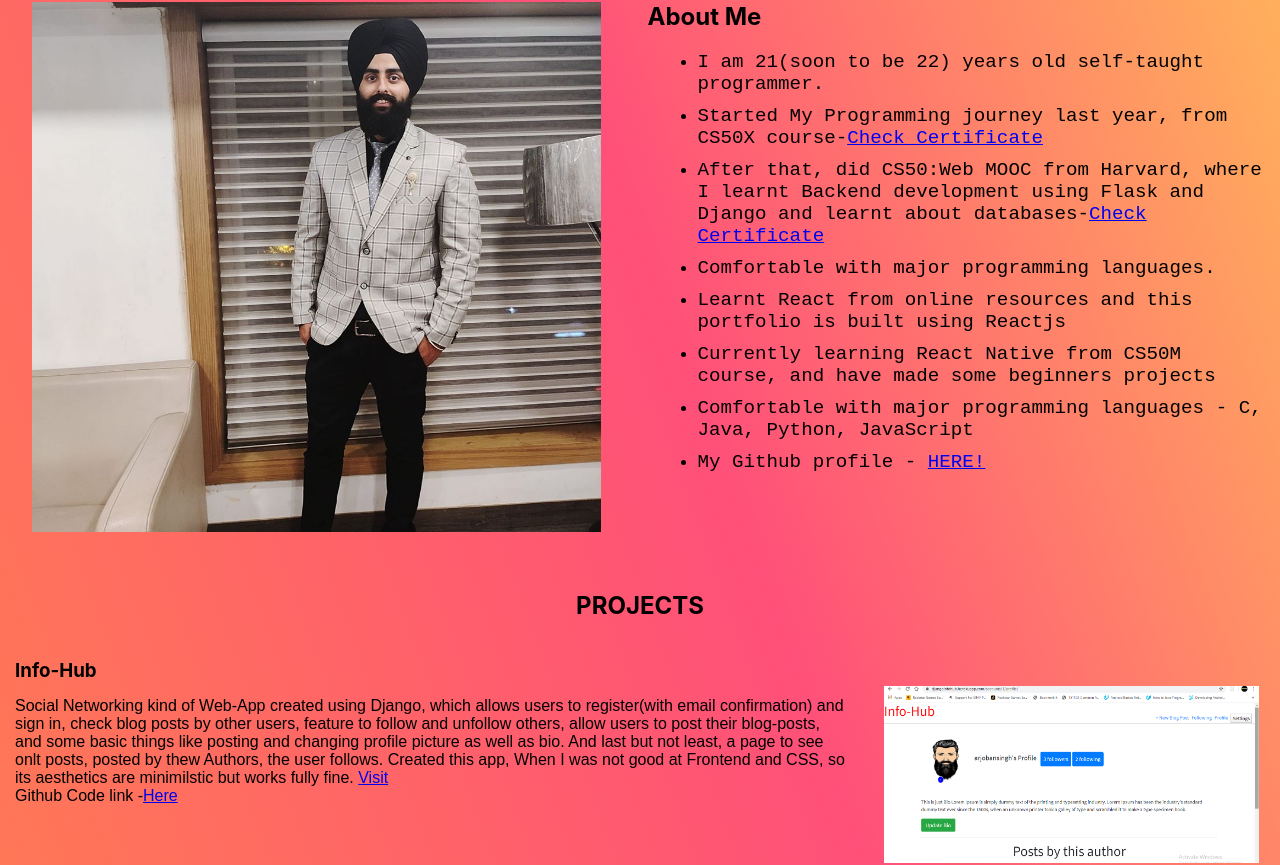
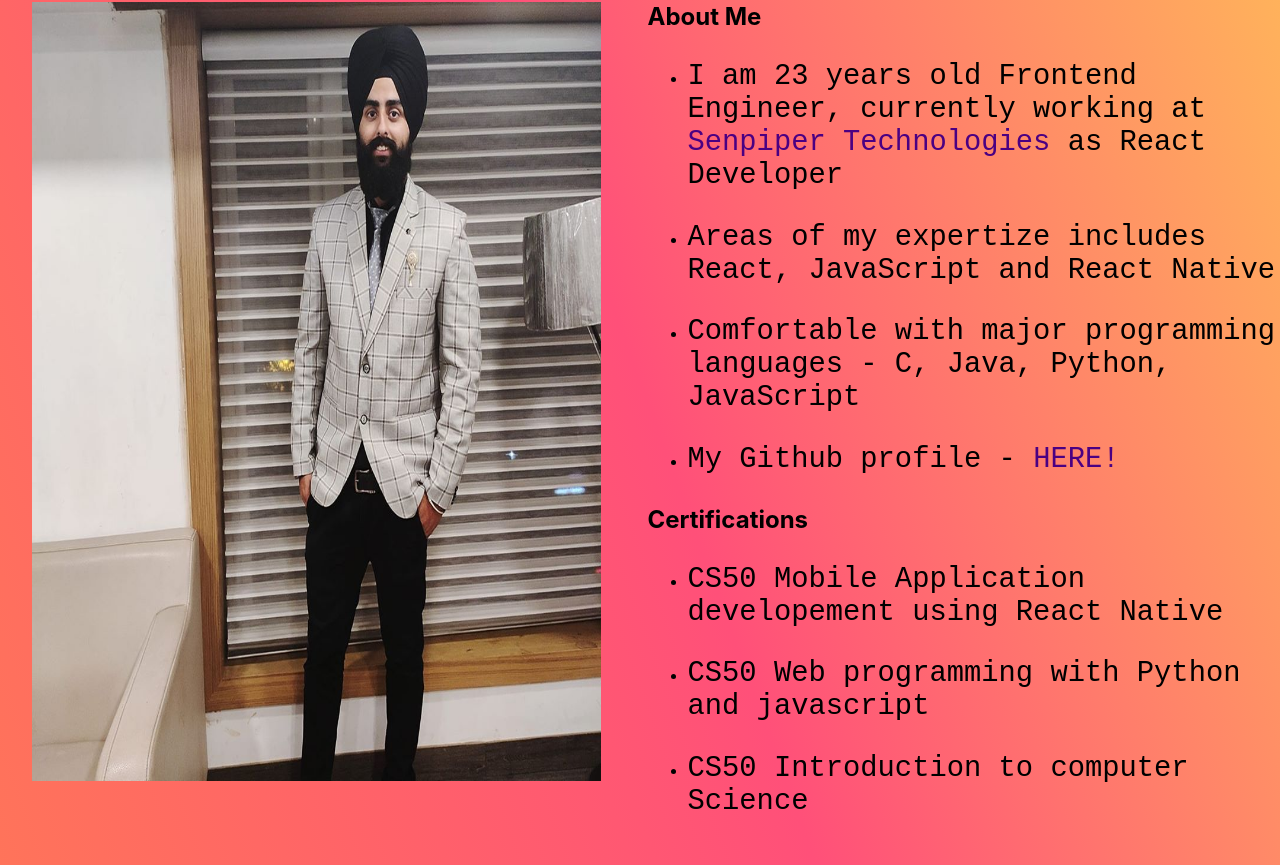
Before and after one commit to ArjobanSingh/Portfolio, a React (Create React App) app: page / in a window 1280 px wide. Shown: the part 818-1683 px from the top of the page. Built offline with nearby package versions, Linux system fonts and the light colour scheme.

Commit message:
some info changes

```diff
--- a/src/App.css
+++ b/src/App.css
@@ -1,11 +1,16 @@
-
-.App{
+.App {
   display: flex;
   background: linear-gradient(70deg, coral, #ff5079, #ffd750);
   flex-direction: column;
+  align-items: center;
+  justify-content: center;
 }
 
-.container{
+.App main {
+  width: min(90rem, 100%);
+}
+
+.container {
   display: flex;
   align-items: center;
   justify-content: center;
@@ -15,32 +20,31 @@
   flex-wrap: wrap;
 }
 
-.name{
+.name {
   font-size: 8rem;
-  background: -webkit-linear-gradient( #09FBD3, #560A86);
+  background: -webkit-linear-gradient(#09fbd3, #560a86);
   -webkit-background-clip: text;
   -webkit-text-fill-color: transparent;
   font-family: monospace;
 }
 
-.skills{
-  color:#35212A;
+.skills {
+  color: #35212a;
   font-size: 1.5rem;
 }
 
-.about{
+.about {
   display: flex;
   height: auto;
 }
 
-.my-img-div{
-  flex : 1;
-  width : 50%;
-
+.my-img-div {
+  flex: 1;
+  width: 50%;
 }
 
-.my-img{
-  height:90%;
+.my-img {
+  height: 90%;
   width: 90%;
   background-size: cover;
   display: block;
@@ -48,102 +52,120 @@
   padding-top: 20px;
 }
 
-.my-bio{
+.my-bio {
   flex: 1;
   padding-left: 15px;
 }
 
-.projects{
+.projects {
   display: flex;
   flex-direction: column;
 }
 
-.project-heading, h4, .note{
+.project-heading,
+h4,
+.note {
   width: 100%;
   text-align: center;
 }
 
-.note{
+.note {
   margin-bottom: 2rem;
 }
 
-.project-details{
+.project-details {
   display: flex;
   flex-direction: column;
+  font-size: 1.2rem;
 }
 
-.project-overview{
+.project-overview {
   display: flex;
   margin-bottom: 40px;
 }
-.details{
+.details {
   flex: 2;
   padding: 15px;
   font-family: Arial, Helvetica, sans-serif;
 }
 
-.project-name{
+.project-name {
   margin-left: 15px;
   margin-bottom: -1rem;
 }
 
 @media (max-width: 1020px) {
-  .name{
+  .name {
     font-size: 4rem;
   }
-  .skills{
+  .skills {
     font-size: 1.2rem;
   }
-  .my-img{
-    height:70%;
+  .my-img {
+    height: 70%;
     width: 85%;
     background-size: cover;
   }
 }
 
 @media (max-width: 700px) {
-  .my-img{
-    height:50%;
+  .my-img {
+    height: 50%;
     width: 85%;
     background-size: cover;
   }
 }
 
 @media (max-width: 520px) {
-  .name{
+  .name {
     font-size: 2rem;
   }
-  .skills{
+  .skills {
     font-size: 1rem;
   }
-  .about{
+  .about {
     display: flex;
     flex-direction: column;
     height: auto;
   }
-  .my-img-div{
+  .my-img-div {
     width: 100%;
   }
 
-  .my-img{
-    height:90%;
+  .my-img {
+    height: 90%;
     width: 90%;
     background-size: cover;
     display: block;
     margin: auto;
     padding-top: 20px;
   }
-  .my-bio{
+  .my-bio {
     flex: 1;
   }
 
-  .project-overview{
+  .project-overview {
     flex-direction: column;
   }
 }
 
-ul li{
-  margin: 10px;
-  font-family:monospace;
-  font-size: 1.2rem;
+ul {
+  color: black;
 }
+ul li p {
+  /* margin: 10px; */
+  font-family: monospace;
+  font-size: 1.8rem;
+}
+
+a {
+  text-decoration: none;
+  color: indigo;
+}
+.certifications a {
+  color: black;
+}
+
+a:hover {
+  color: #fff;
+}
--- a/src/App.js
+++ b/src/App.js
@@ -1,16 +1,18 @@
-import React from 'react';
+import React from "react";
 
-import './App.css';
-import Name from './components/Name'
-import About from './components/About'
-import More from './components/More'
+import "./App.css";
+import Name from "./components/Name";
+import About from "./components/About";
+import More from "./components/More";
 
 function App() {
   return (
     <div className="App">
-      <Name />
-      <About />
-      <More />
+      <main>
+        <Name />
+        <About />
+        <More />
+      </main>
     </div>
   );
 }
--- a/src/components/About.js
+++ b/src/components/About.js
@@ -1,8 +1,31 @@
-import React from 'react';
-import '../App.css';
-import Myself from '../assets/Myself.jpg'
+import React from "react";
+import "../App.css";
+import Myself from "../assets/Myself.jpg";
 
-export default function About(props){
+const Point = ({ children }) => (
+  <li>
+    <p>{children}</p>
+  </li>
+);
+
+const Certificate = ({ url, title }) => (
+  <Point>
+    <a target="_blank" href={url}>
+      {title}
+    </a>
+  </Point>
+);
+
+const Titles = {
+  "CS50 Mobile Application developement using React Native":
+    "https://certificates.cs50.io/17219eec-3f2c-4b26-9df3-908adbd3c0e1.pdf?size=letter",
+  "CS50 Web programming with Python and javascript":
+    "https://certificates.cs50.io/9b8f9b2b-5c80-4241-83f7-cf6e7f852641.pdf?size=letter",
+  "CS50 Introduction to computer Science":
+    "https://certificates.cs50.io/9c68aafd-d3a4-4d02-be0d-416a9a5e2a8f.pdf?size=letter",
+};
+
+export default function About(props) {
   return (
     <div className="about">
       <div className="my-img-div">
@@ -11,25 +34,35 @@ export default function About(props){
       <div className="my-bio">
         <h2>About Me</h2>
         <ul>
-              <li>I am 21(soon to be 22) years old self-taught programmer.</li>
-              <li>Started My Programming journey last year, from CS50X course-
-                <a href="https://cs50.harvard.edu/certificates/9c68aafd-d3a4-4d02-be0d-416a9a5e2a8f" target="_blank">
-                 Check Certificate
+          <Point>
+            I am 23 years old Frontend Engineer, currently working at{" "}
+            <a href="https://senpiper.com/" target="_blank">
+              Senpiper Technologies
+            </a>{" "}
+            as React Developer
+          </Point>
+          <Point>
+            Areas of my expertize includes React, JavaScript and React Native
+          </Point>
+          <Point>
+            {" "}
+            Comfortable with major programming languages - C, Java, Python,
+            JavaScript{" "}
+          </Point>
+          <Point>
+            My Github profile -{" "}
+            <a href="https://github.com/ArjobanSingh" target="_blank">
+              HERE!{" "}
             </a>
-              </li>
-              <li>After that, did CS50:Web MOOC from Harvard, where I learnt Backend development
-                using Flask and Django and learnt about databases-
-                <a href="https://certificates.cs50.io/9b8f9b2b-5c80-4241-83f7-cf6e7f852641.pdf?size=letter" target="_blank">
-                Check Certificate
-                </a>
-                </li>
-              <li>Comfortable with major programming languages.</li>
-              <li>Learnt React from online resources and this portfolio is built using Reactjs</li>
-              <li>Currently learning React Native from CS50M course, and have made some beginners projects</li>
-              <li> Comfortable with major programming languages - C, Java, Python, JavaScript </li>
-              <li>My Github profile - <a href="https://github.com/ArjobanSingh" target="_blank">HERE! </a></li>
+          </Point>
+        </ul>
+        <h2>Certifications</h2>
+        <ul className="certifications">
+          {Object.keys(Titles).map((key) => (
+            <Certificate title={key} url={Titles[key]} />
+          ))}
         </ul>
       </div>
     </div>
-    )
+  );
 }
--- a/src/components/More.js
+++ b/src/components/More.js
@@ -1,10 +1,10 @@
-import React from 'react';
-import '../App.css';
-import EduBlog from '../assets/EduBlog.png'
-import Project from './Project'
-import Pizza from '../assets/Pizza.png'
+import React from "react";
+import "../App.css";
+import EduBlog from "../assets/EduBlog.png";
+import Project from "./Project";
+import Pizza from "../assets/Pizza.png";
 
-export default function More(props){
+export default function More(props) {
   const eduDetails = `Social Networking kind of Web-App created using Django, which allows users to register(with email confirmation) and sign in,
     check blog posts by other users, feature to follow and unfollow others, allow users
     to post their blog-posts, and some basic things like posting and changing profile picture as well as bio.
@@ -18,31 +18,33 @@ export default function More(props){
     final order after seeing total price. One more thing Owner of resturant or app can go to owner's page And
     can complete orders and user can check their order details - if it is completed or not.
     This project is not online yet, but you can check its video.<a/>
-    `
+    `;
   return (
     <div className="projects">
       <h2 className="project-heading">PROJECTS</h2>
       <div className="project-details">
         <h3 className="project-name">Info-Hub</h3>
-            <Project description={eduDetails}
+        <Project
+          description={eduDetails}
           link="https://djangoinfohub.herokuapp.com/"
           img={EduBlog}
           alt="eduBlog Project"
           github="https://github.com/ArjobanSingh/Django-Project-Info-Hub"
         />
         <h3 className="project-name">Pizza Ordering App</h3>
-            <Project description={pizzaDetails}
+        <Project
+          description={pizzaDetails}
           link="https://www.youtube.com/watch?v=SnHRSHKd-o0"
           img={Pizza}
           alt="pizza-ordering Project"
           github="https://github.com/ArjobanSingh/Django-Pizza-Ordering-App"
         />
-
-              <h4>More Projects on the way!</h4>
       </div>
-          <div className="note">This is simple portfolio(for now). Will update this soon with new Projects soon
-            <a href="https://github.com/ArjobanSingh/Portfolio" target="_blank">Github link for this project </a>
+      <div className="note">
+        <a href="https://github.com/ArjobanSingh/Portfolio" target="_blank">
+          Github link for this project{" "}
+        </a>
       </div>
     </div>
-    )
+  );
 }
```
Also changed, not shown: 1 other file (tests, documents, lock files or other folders). Lines whose indentation alone changed are shown as unchanged.
